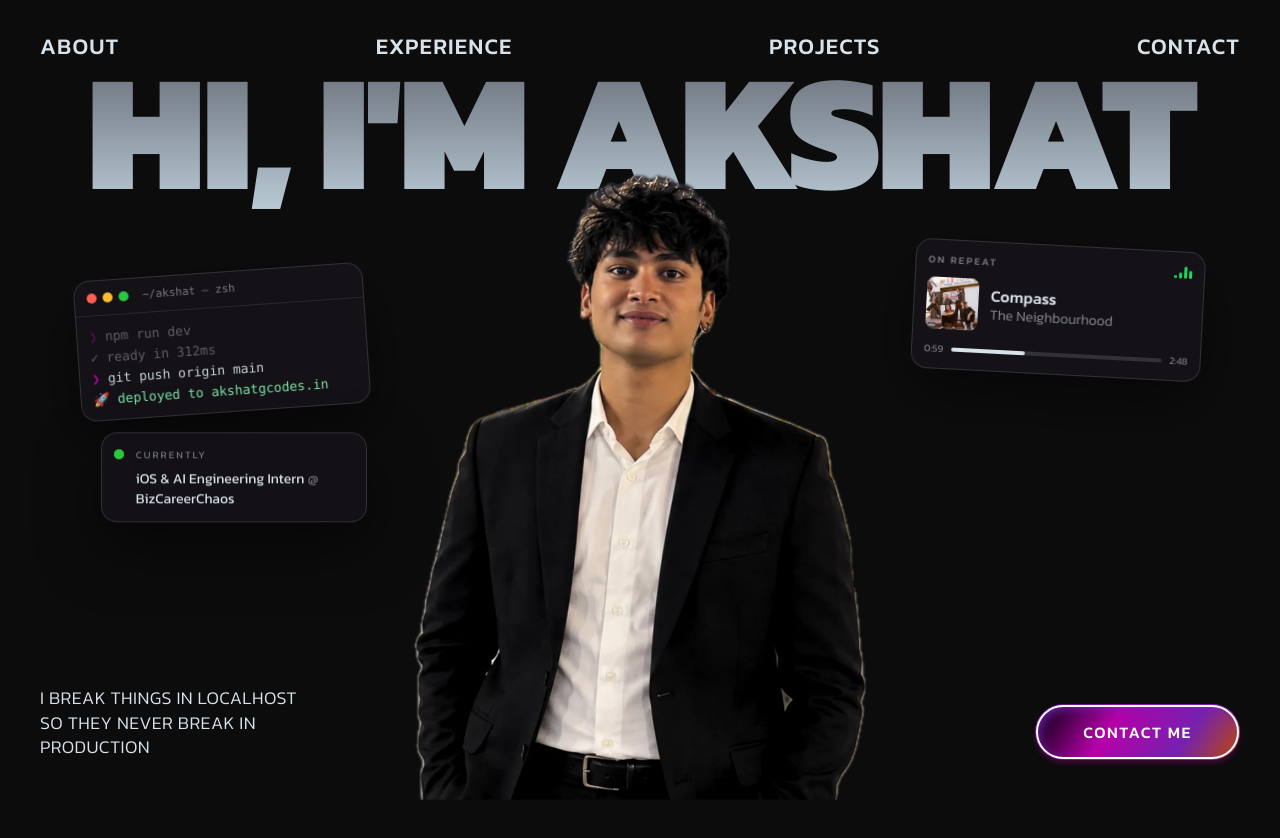
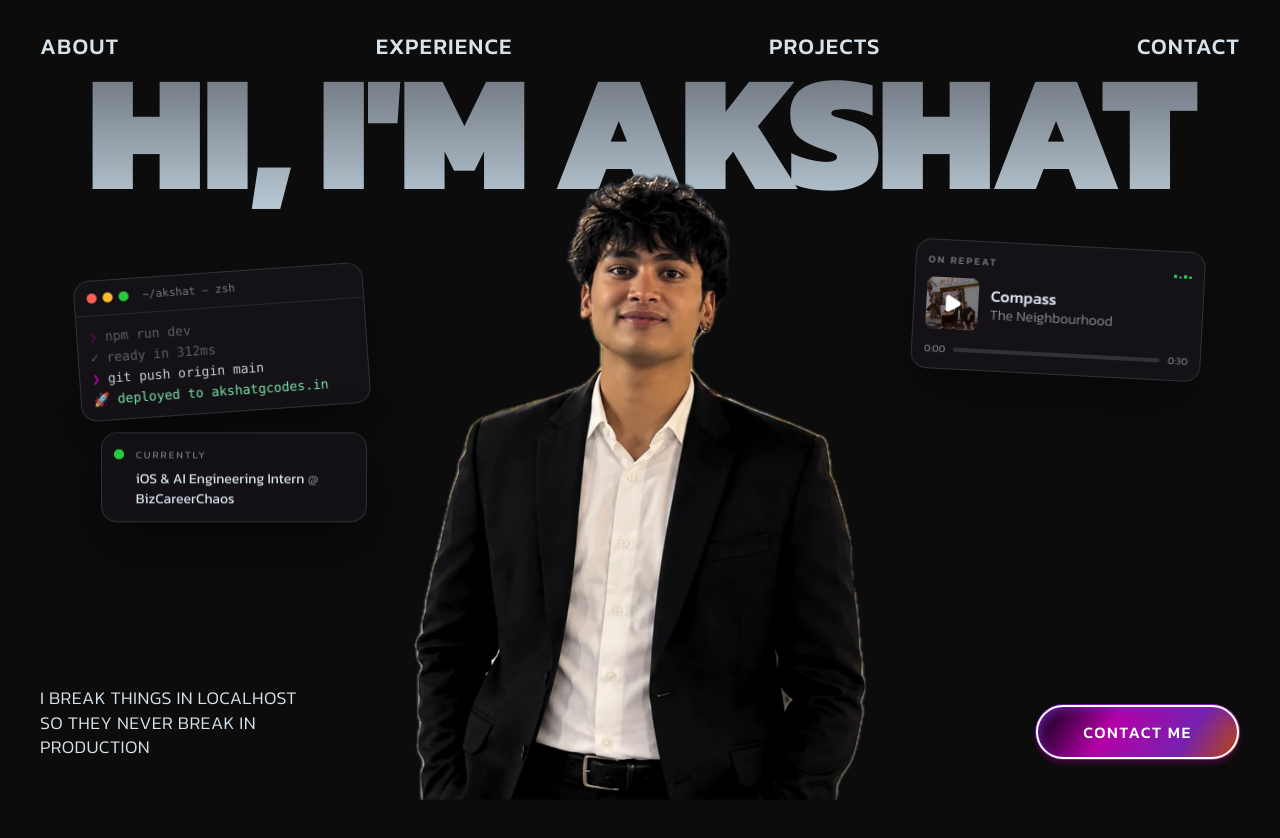
Before and after one commit to akshatgcodes/AkshatPortfolio, a React (Vite) app: page / in a window 1280 px wide. Shown: the top 838 px of the page. Built offline with nearby package versions, Linux system fonts and the light colour scheme; no server answers.

Commit message:
🔊 now-playing: play the 30s Apple Music preview

```diff
--- a/src/components/HeroWidgets.tsx
+++ b/src/components/HeroWidgets.tsx
@@ -1,5 +1,6 @@
 import { motion, useMotionValue, useReducedMotion, useSpring, useTransform, type MotionValue } from 'framer-motion'
-import { useEffect, useState, type ReactNode } from 'react'
+import { Loader2, Pause, Play } from 'lucide-react'
+import { useEffect, useRef, useState, type ReactNode } from 'react'
 import { experience } from '../data/experience'
 import { nowPlaying, terminalScript } from '../data/profile'
 
@@ -72,51 +73,96 @@ function Terminal() {
 
 const fmt = (s: number) => `${Math.floor(s / 60)}:${String(Math.floor(s % 60)).padStart(2, '0')}`
 
+type PlayState = 'idle' | 'loading' | 'playing' | 'paused' | 'error'
+
+// The preview URL is looked up on first play rather than hardcoded, since Apple rotates them.
+async function previewUrl() {
+  const res = await fetch(`https://itunes.apple.com/lookup?id=${nowPlaying.itunesId}`)
+  const data = await res.json()
+  const url = data.results?.[0]?.previewUrl
+  if (!url) throw new Error('no preview')
+  return url as string
+}
+
 function NowPlaying() {
-  const still = useReducedMotion()
-  const [elapsed, setElapsed] = useState(54)
+  const audio = useRef<HTMLAudioElement | null>(null)
+  const [state, setState] = useState<PlayState>('idle')
+  const [time, setTime] = useState({ now: 0, total: 30 })
 
-  useEffect(() => {
-    if (still) return
-    const id = setInterval(() => setElapsed((e) => (e + 1) % nowPlaying.durationSec), 1000)
-    return () => clearInterval(id)
-  }, [still])
+  useEffect(() => () => audio.current?.pause(), [])
 
+  const toggle = async () => {
+    if (state === 'playing') {
+      audio.current?.pause()
+      return
+    }
+    try {
+      if (!audio.current) {
+        setState('loading')
+        const a = new Audio(await previewUrl())
+        a.volume = 0.6
+        a.onplay = () => setState('playing')
+        a.onpause = () => setState('paused')
+        a.onended = () => {
+          setState('idle')
+          setTime((t) => ({ ...t, now: 0 }))
+        }
+        a.ontimeupdate = () => setTime({ now: a.currentTime, total: a.duration || 30 })
+        audio.current = a
+      }
+      await audio.current.play()
+    } catch {
+      setState('error')
+    }
+  }
+
+  const playing = state === 'playing'
+  const Icon = state === 'loading' ? Loader2 : playing ? Pause : Play
   return (
-    <a
-      href={nowPlaying.link}
-      target="_blank"
-      rel="noreferrer"
-      aria-label={`On repeat: ${nowPlaying.title} by ${nowPlaying.artist}`}
-      className={`${glass} block w-[220px] p-3 xl:w-[290px]`}
-    >
+    <div className={`${glass} w-[220px] p-3 xl:w-[290px]`}>
       <p className="mb-2.5 flex items-center justify-between text-[10px] font-medium uppercase tracking-[0.2em] text-mist/50">
-        On repeat
+        {state === 'error' ? 'Preview unavailable' : playing ? 'Now playing · preview' : 'On repeat'}
         <span className="flex h-3 items-end gap-[2px]" aria-hidden="true">
           {[0.9, 0.5, 1, 0.65].map((h, i) => (
             <span
               key={i}
               className="w-[3px] rounded-full bg-[#1ed760]"
-              style={{ height: `${h * 100}%`, transformOrigin: 'bottom', animation: still ? undefined : `eq 0.${7 + i}s ease-in-out ${i * 0.12}s infinite alternate` }}
+              style={{
+                height: `${h * 100}%`,
+                transformOrigin: 'bottom',
+                transform: playing ? undefined : 'scaleY(0.3)',
+                animation: playing ? `eq 0.${7 + i}s ease-in-out ${i * 0.12}s infinite alternate` : undefined,
+              }}
             />
           ))}
         </span>
       </p>
       <div className="flex items-center gap-3">
-        <img src={nowPlaying.cover} alt="" width={52} height={52} className="h-[52px] w-[52px] rounded-lg object-cover" />
-        <div className="min-w-0">
+        <button
+          type="button"
+          onClick={toggle}
+          disabled={state === 'loading'}
+          aria-label={playing ? `Pause ${nowPlaying.title} preview` : `Play 30-second preview of ${nowPlaying.title}`}
+          className="group relative h-[52px] w-[52px] shrink-0 overflow-hidden rounded-lg"
+        >
+          <img src={nowPlaying.cover} alt="" width={52} height={52} className="h-full w-full object-cover" />
+          <span className="absolute inset-0 flex items-center justify-center bg-black/45 transition-colors group-hover:bg-black/30">
+            <Icon className={`h-5 w-5 fill-white text-white ${state === 'loading' ? 'animate-spin fill-transparent' : ''}`} />
+          </span>
+        </button>
+        <a href={nowPlaying.link} target="_blank" rel="noreferrer" className="min-w-0 hover:opacity-80">
           <p className="truncate text-base font-medium leading-tight text-mist">{nowPlaying.title}</p>
           <p className="truncate text-sm font-light text-mist/60">{nowPlaying.artist}</p>
-        </div>
+        </a>
       </div>
       <div className="mt-3 flex items-center gap-2 text-[10px] tabular-nums text-mist/50">
-        {fmt(elapsed)}
+        {fmt(time.now)}
         <span className="relative h-1 flex-1 overflow-hidden rounded-full bg-mist/15">
-          <span className="absolute inset-y-0 left-0 rounded-full bg-mist" style={{ width: `${(elapsed / nowPlaying.durationSec) * 100}%` }} />
+          <span className="absolute inset-y-0 left-0 rounded-full bg-mist" style={{ width: `${(time.now / time.total) * 100}%` }} />
         </span>
-        {fmt(nowPlaying.durationSec)}
+        {fmt(time.total)}
       </div>
-    </a>
+    </div>
   )
 }
 
--- a/src/data/profile.ts
+++ b/src/data/profile.ts
@@ -31,7 +31,8 @@ export const nowPlaying = {
   title: 'Compass',
   artist: 'The Neighbourhood',
   cover: '/now-playing.webp',
-  durationSec: 168,
+  // Apple Music track id; its free 30s preview is what the play button streams.
+  itunesId: 1440532827,
   link: 'https://open.spotify.com/search/compass%20the%20neighbourhood',
 }
 
```
